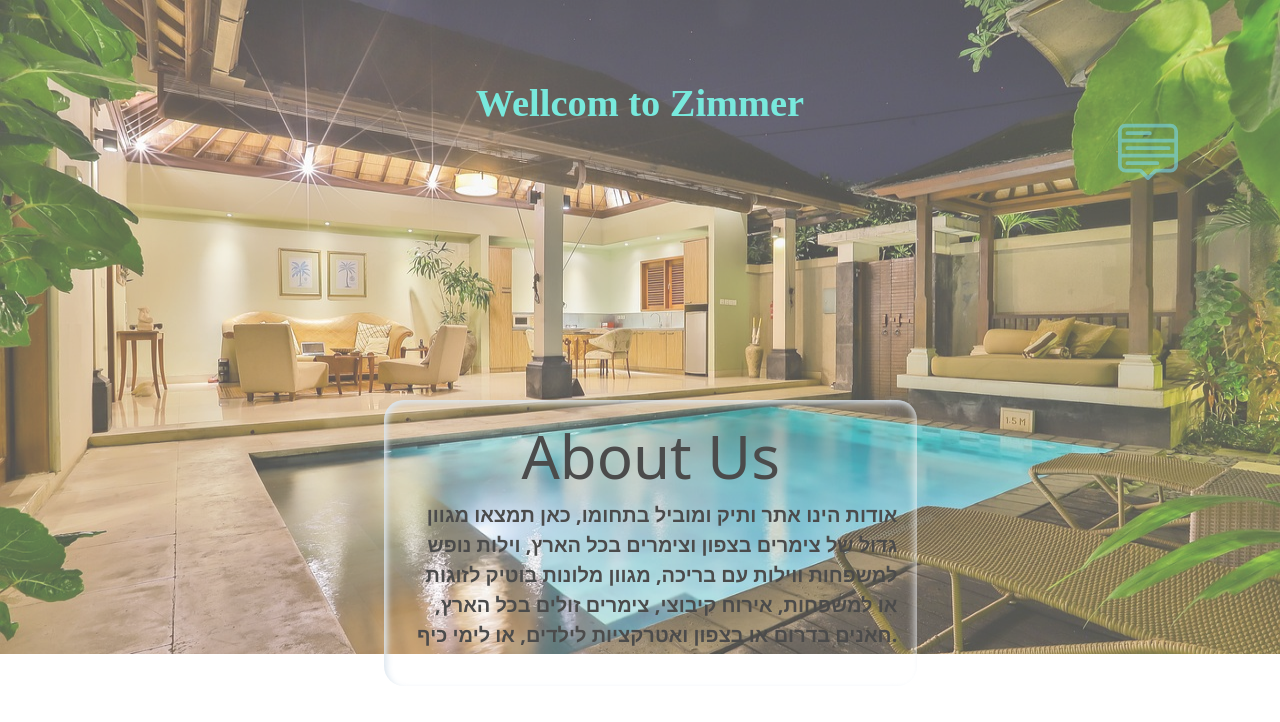
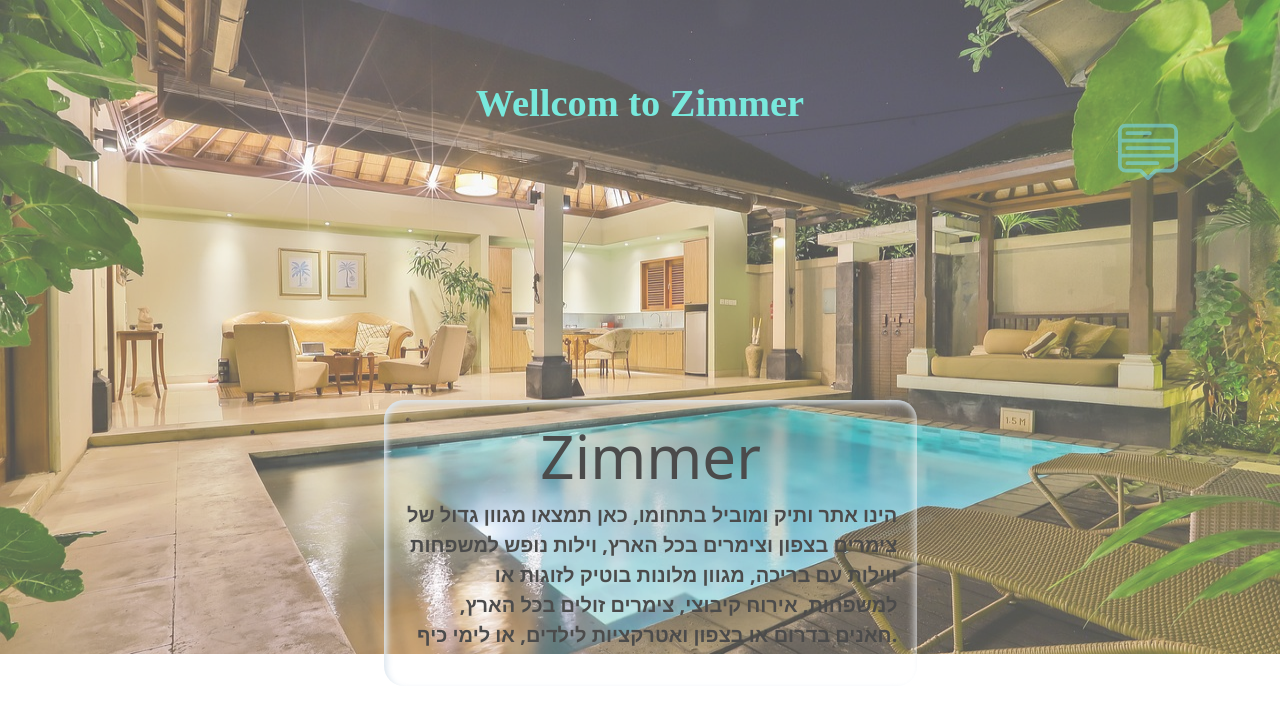
Before and after one commit to sray85/zimmer, a React (Create React App) app in the folder frontend/: page / in a window 1280 px wide. Shown: the top 722 px of the page. Built offline with nearby package versions, Linux system fonts and the light colour scheme.

Commit message:
Update aboutus.component.js

```diff
--- a/frontend/src/components/aboutUs/aboutus.component.js
+++ b/frontend/src/components/aboutUs/aboutus.component.js
@@ -4,9 +4,9 @@ const AboutUs = () => {
   return (
     <div>
       <div className="col-5">
-        <h2>About Us</h2>
+        <h2>Zimmer</h2>
         <p>
-          אודות הינו אתר ותיק ומוביל בתחומו, כאן תמצאו מגוון גדול של צימרים
+          הינו אתר ותיק ומוביל בתחומו, כאן תמצאו מגוון גדול של צימרים
           בצפון וצימרים בכל הארץ, וילות נופש למשפחות ווילות עם בריכה, מגוון
           מלונות בוטיק לזוגות או למשפחות, אירוח קיבוצי, צימרים זולים בכל הארץ,
           חאנים בדרום או בצפון ואטרקציות לילדים, או לימי כיף.{" "}
```
